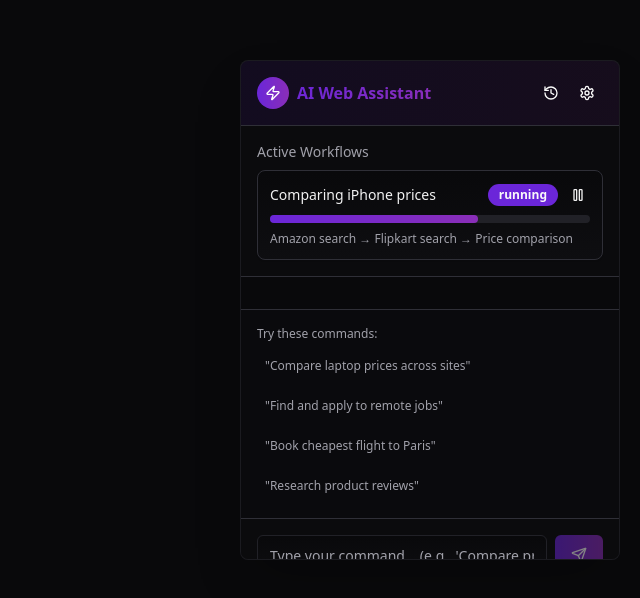
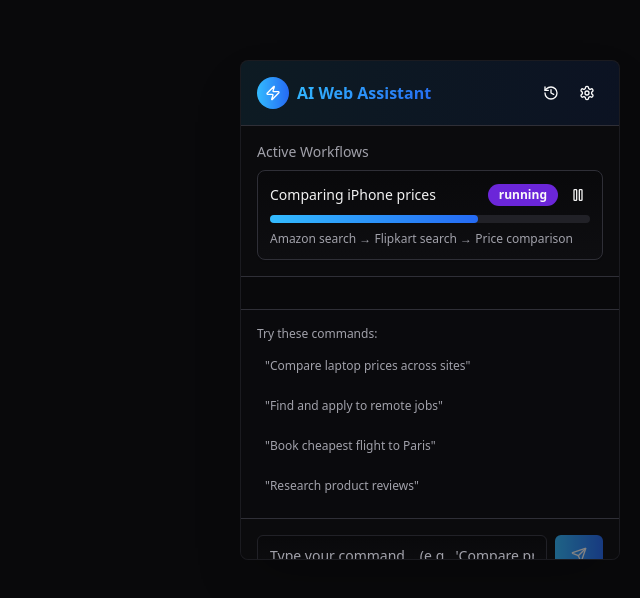
Before and after one commit to ashmitprasad183-netizen/ai-browser-agent, a React (Vite) app: page / in a window 1280 px wide. Shown: the top 598 px of the page, without its empty margins (640-1280 px from the left). Built offline with nearby package versions, Linux system fonts and the light colour scheme; the HTML template or start-up script is replaced by a standard one.

Commit message:
Refactor: Update color grading

```diff
--- a/src/index.css
+++ b/src/index.css
@@ -36,11 +36,11 @@ All colors MUST be HSL.
     --input: 240 8% 14%;
     --ring: 263 70% 50%;
 
-    /* AI Theme Colors */
-    --ai-primary: 263 70% 50%;
-    --ai-secondary: 280 60% 45%;
-    --ai-accent: 200 100% 50%;
-    --ai-glow: 263 70% 50%;
+    /* AI Theme Colors - Neon Blue */
+    --ai-primary: 200 100% 60%;
+    --ai-secondary: 220 90% 55%;
+    --ai-accent: 180 100% 50%;
+    --ai-glow: 210 100% 65%;
 
     /* Gradients */
     --gradient-ai: linear-gradient(135deg, hsl(var(--ai-primary)), hsl(var(--ai-secondary)));
```
